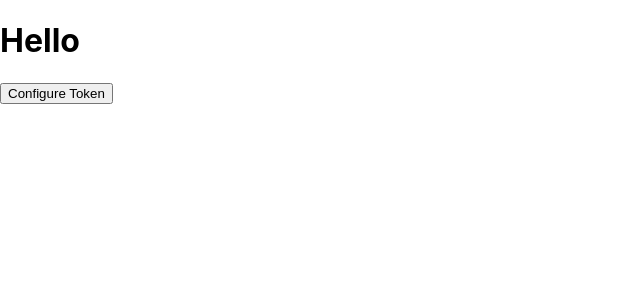
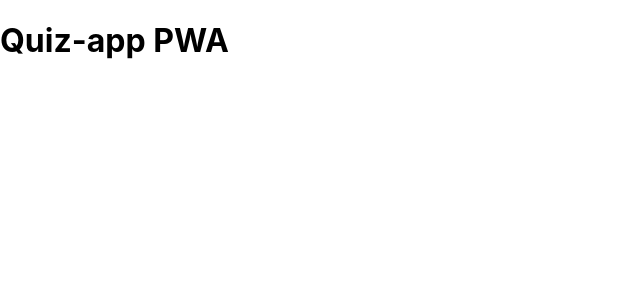
Before and after one commit to dex-coder/Quiz-App-PWA, a React (Create React App) app: page / in a window 1280 px wide. Shown: the top 300 px of the page, without its empty margins (0-640 px from the left). Built offline with nearby package versions, Linux system fonts and the light colour scheme.

Commit message:
added FCM token

```diff
--- a/src/App.tsx
+++ b/src/App.tsx
@@ -1,14 +1,15 @@
-import React from 'react';
-
-//import firebase from './firebaseServices/services'
-
+import React, { useEffect } from 'react';
 import { requestPermission } from "./firebaseServices/services";
 
 function App() {
+
+  useEffect(()=>{
+    requestPermission()
+  },[])
+
   return (
     <div className="App">
-     <h1>Hello</h1>
-     <button onClick={requestPermission}>Configure Token</button>
+     <h1>Quiz-app PWA</h1>
     </div>
   );
 }
--- a/src/firebaseServices/services.js
+++ b/src/firebaseServices/services.js
@@ -12,6 +12,8 @@ const firebaseConfig = {
   firebase.initializeApp(firebaseConfig);
   const messaging = firebase.messaging();
 
+
+
 export function requestPermission() {
    Notification.requestPermission().then((permission) => {
        console.log(permission)
@@ -20,6 +22,8 @@ export function requestPermission() {
                if (currentToken) {
                    console.log("TOKEN")
                    console.log(currentToken);
+                   //alert(currentToken)
+                   prompt('Token', currentToken)
                } else {
                  console.log('No Instance ID token available. Request permission to generate one.');
 
@@ -30,5 +34,3 @@ export function requestPermission() {
        }
    })
 }
-//export default requestPermission;
-//export default firebase;
```
Lines whose indentation alone changed are shown as unchanged.
